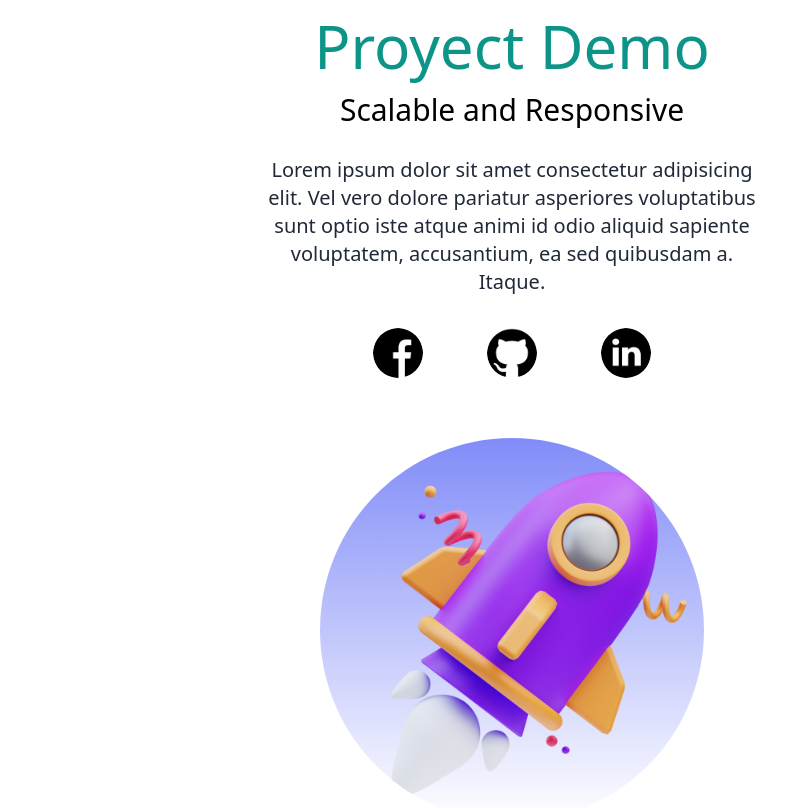
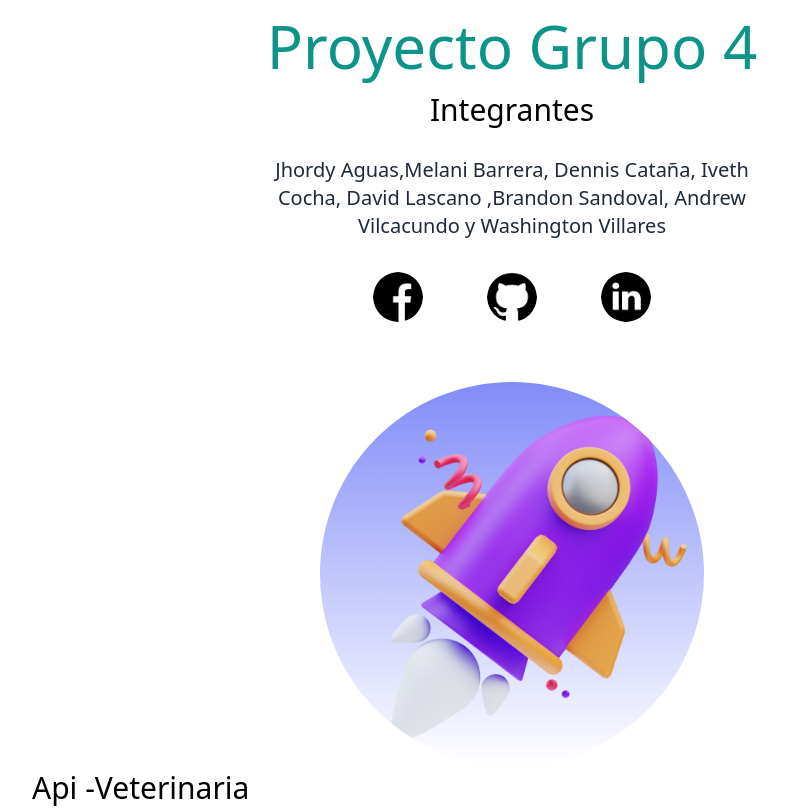
Before and after one commit to iveth-cocha/Examen-Veterinaria, a React (Vite) app in the folder Plantilla-front/: page / in a window 1280 px wide. Shown: the part 160-968 px from the top of the page, without its empty margins (128-916 px from the left). Built offline with nearby package versions, Linux system fonts and the light colour scheme.

Commit message:
Correcion de texto para integrantes, pagina no encontrada y derechos reservados

```diff
--- a/Plantilla-front/src/layout/Dashboard.jsx
+++ b/Plantilla-front/src/layout/Dashboard.jsx
@@ -117,7 +117,7 @@ const Dashboard = () => {
         </div>
         <div className="bg-gray-800 h-12">
           <p className="text-center  text-slate-100 leading-[2.9rem] underline">
-            Todos los derechos reservados
+            Todos los derechos reservados por el Grupo 4
           </p>
         </div>
       </div>
--- a/Plantilla-front/src/paginas/LandinPage.jsx
+++ b/Plantilla-front/src/paginas/LandinPage.jsx
@@ -32,9 +32,9 @@ export const LandinPage = () => {
                     </nav>
 
                     <div className='text-center'>
-                        <h2 className='text-5xl py-2 text-teal-600 font-medium md:text-6xl'>Proyect Demo</h2>
-                        <h3 className='text-2xl py-2 md:text-3xl dark:text-white'>Scalable and Responsive</h3>
-                        <p className='text-md py-5 leading-8 text-gray-800 md:text-xl max-w-lg mx-auto dark:text-white'>Lorem ipsum dolor sit amet consectetur adipisicing elit. Vel vero dolore pariatur asperiores voluptatibus sunt optio iste atque animi id odio aliquid sapiente voluptatem, accusantium, ea sed quibusdam a. Itaque.</p>
+                        <h2 className='text-5xl py-2 text-teal-600 font-medium md:text-6xl'>Proyecto Grupo 4</h2>
+                        <h3 className='text-2xl py-2 md:text-3xl dark:text-white'>Integrantes</h3>
+                        <p className='text-md py-5 leading-8 text-gray-800 md:text-xl max-w-lg mx-auto dark:text-white'>Jhordy Aguas,Melani Barrera, Dennis Cataña, Iveth Cocha, David Lascano ,Brandon Sandoval, Andrew Vilcacundo y Washington Villares</p>
                     </div>
 
                     <div className='text-5xl flex justify-center gap-16 py-3'>
@@ -52,7 +52,7 @@ export const LandinPage = () => {
 
                 <section>
                     <div>
-                        <h3 className='text-3xl py-1 dark:text-white'>Services offered</h3>
+                        <h3 className='text-3xl py-1 dark:text-white'>Api -Veterinaria</h3>
                         <p className='text-md py-2 leading-8 text-gray-800 dark:text-white'>Lorem ipsum dolor, sit amet consectetur adipisicing elit. Molestiae, delectus iure <span className='text-teal-500'>quibusdam</span> quas quaerat itaque, est minima ducimus recusandae illo ipsam numquam nam earum libero <span className='text-teal-500'>deleniti</span> voluptatem! Autem, veniam ut.</p>
                         <p className='text-md py-2 leading-8 text-gray-800 dark:text-white'>Lorem ipsum dolor, sit amet consectetur adipisicing elit. Molestiae, delectus iure <span className='text-teal-500'>quibusdam</span> quas quaerat itaque, est minima ducimus recusandae illo ipsam numquam nam earum libero <span className='text-teal-500'>deleniti</span> voluptatem! Autem, veniam ut.</p>
                     </div>
--- a/Plantilla-front/src/paginas/Login.jsx
+++ b/Plantilla-front/src/paginas/Login.jsx
@@ -97,7 +97,7 @@ const Login = () => {
 
                     <button className="bg-white border py-2 w-full rounded-xl mt-5 flex justify-center items-center text-sm hover:scale-105 duration-300 hover:bg-blue-600 hover:text-white">
                         <img className="w-5 mr-2" src="https://cdn-icons-png.flaticon.com/512/733/733547.png" />
-                        Sign in with Google
+                        Sign in with Facebook
                     </button>
 
                     <div className="mt-5 text-xs border-b-2 py-4 ">
@@ -105,7 +105,7 @@ const Login = () => {
                     </div>
 
                     <div className="mt-3 text-sm flex justify-between items-center">
-                        <p>Don't have an account?</p>
+                        <p>No tienes una cuenta aún</p>
                         <Link to="/register" className="py-2 px-5 bg-gray-600 text-slate-300 border rounded-xl hover:scale-110 duration-300 hover:bg-gray-900 hover:text-white">Register</Link>
 
                     </div>
--- a/Plantilla-front/src/paginas/NotFound.jsx
+++ b/Plantilla-front/src/paginas/NotFound.jsx
@@ -14,7 +14,7 @@ export const NotFound = () => {
 
                 <p className="text-3xl md:text-4xl lg:text-5xl text-gray-800 mt-12">Page Not Found</p>
 
-                <p className="md:text-lg lg:text-xl text-gray-600 mt-8">Sorry, the page you are looking for could not be found.</p>
+                <p className="md:text-lg lg:text-xl text-gray-600 mt-8">Lo sentimos, no se pudo encontrar la página que estás buscando.</p>
 
                 <Link to="/login" className="p-3 m-5 w-full text-center  bg-gray-600 text-slate-300  border rounded-xl hover:scale-110 duration-300 hover:bg-gray-900 hover:text-white">Login</Link>
 
```
